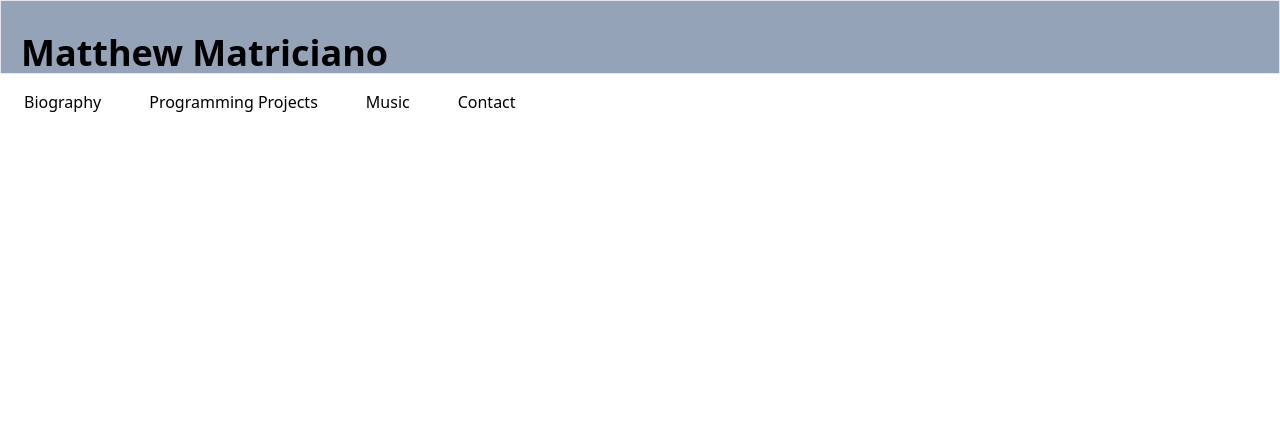
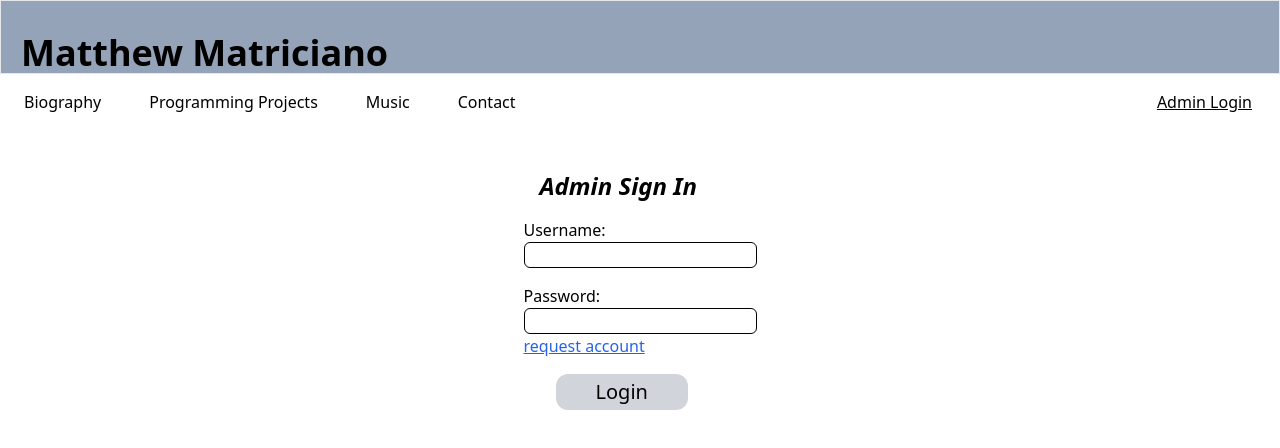
Before and after one commit to DennysGuy/PortfolioSite, a React (Create React App) app in the folder personal_website/: page /Login in a window 1280 px wide. Shown: the top 448 px of the page. Built offline with nearby package versions, Linux system fonts and the light colour scheme.

Commit message:
implementing startings of login system
I will work on creating a post next.

```diff
--- a/personal_website/Data/db.json
+++ b/personal_website/Data/db.json
@@ -8,7 +8,6 @@
             "description": "The UML Editor was developed during my Software Development principles class (CSCD350). The goal for this class project was to work in teams of 5 or 6 while implementing object oriented programming concepts, learn the process of github, and incorporate the agile process. The quarter was partitioned into sprints where we had to satisfy given requirements as well as a 'real world' client who gave us feedback. The first half of the quarter was focused on developing the UML editor in the commandline while the second half was focused on a GUI iteration. UML Editor was developed using the Java language and the Java FX GUI library.",
             "githublink": "https://github.com/harley-ewu/ReluctantJava",
             "id": "1"
-
 
         },
         {
@@ -38,5 +37,25 @@
             "githublink": "https://github.com/DennysGuy/Matt-s-Tetris",
             "id": "4"
         }
+    ],
+
+    "accounts": [
+        {
+            "username": "DennysGuy",
+            "password": "zxcasdf123",
+            "email": "mattmatriciano@gmail.com",
+            "userid": "1"
+        },
+        {
+            "username": "Tanman200",
+            "password": "password1",
+            "email": "testemail@gmail.com",
+            "userid": "1"
+        }
+    ],
+    "blog-pages": [
+        {
+
+        }
     ]
 }
--- a/personal_website/package.json
+++ b/personal_website/package.json
@@ -6,6 +6,7 @@
     "@testing-library/jest-dom": "^5.17.0",
     "@testing-library/react": "^13.4.0",
     "@testing-library/user-event": "^13.5.0",
+    "disqus-react": "^1.1.5",
     "react": "^18.2.0",
     "react-dom": "^18.2.0",
     "react-router-dom": "^6.22.3",
--- a/personal_website/public/index.html
+++ b/personal_website/public/index.html
@@ -6,38 +6,12 @@
     <meta name="viewport" content="width=device-width, initial-scale=1" />
     <meta name="theme-color" content="#000000" />
     <meta
-      name="description"
+      name="Matt's Portfolio"
       content="Web site created using create-react-app"
     />
-    <link rel="apple-touch-icon" href="" />
-    <!--
-      manifest.json provides metadata used when your web app is installed on a
-      user's mobile device or desktop. See https://developers.google.com/web/fundamentals/web-app-manifest/
-    -->
-    <link rel="manifest" href="%PUBLIC_URL%/manifest.json" />
-    <!--
-      Notice the use of %PUBLIC_URL% in the tags above.
-      It will be replaced with the URL of the `public` folder during the build.
-      Only files inside the `public` folder can be referenced from the HTML.
-
-      Unlike "/favicon.ico" or "favicon.ico", "%PUBLIC_URL%/favicon.ico" will
-      work correctly both with client-side routing and a non-root public URL.
-      Learn how to configure a non-root public URL by running `npm run build`.
-    -->
     <title>Matt's Portfolio Site</title>
   </head>
   <body>
     <noscript>You need to enable JavaScript to run this app.</noscript>
     <div id="root"></div>
-    <!--
-      This HTML file is a template.
-      If you open it directly in the browser, you will see an empty page.
-
-      You can add webfonts, meta tags, or analytics to this file.
-      The build step will place the bundled scripts into the <body> tag.
-
-      To begin the development, run `npm start` or `yarn start`.
-      To create a production bundle, use `npm run build` or `yarn build`.
-    -->
-  </body>
 </html>
--- a/personal_website/src/App.js
+++ b/personal_website/src/App.js
@@ -1,22 +1,35 @@
 import './App.css';
 import NavBar from './Components/NavBar';
 import AboutMe from './Pages/AboutMe';
-import {BrowserRouter as Router, Route, Routes, BrowserRouter} from 'react-router-dom';
+import {BrowserRouter as Router, Route, Routes} from 'react-router-dom';
 import ProgrammingProjects from './Pages/ProgrammingProjects';
 import Music from './Pages/Music';
 import Contact from './Pages/Contact';
+import BlogPage from './Pages/BlogPage';
+import LoginPage from './Pages/LoginPage';
+import AccountPage from './Pages/AccountSettings';
+import { useState } from 'react';
 
 function App() {
+  const [isLoggedIn, setIsLoggedIn] = useState(false);
+
+  const handleLoginMethod = () => {
+    setIsLoggedIn(true);
+  }
+
   return (
     <div>
       <Router>
-        <NavBar />
+        <NavBar  isLoggedIn={isLoggedIn}/>
         <main className="content">
           <Routes>
             <Route path="/" element={<AboutMe />}/>
             <Route path="/prog-projects" element={<ProgrammingProjects />}/>
             <Route path="/music" element={<Music />}/>
             <Route path="/contact" element={<Contact />}/>
+            <Route path="/blogpage" element={<BlogPage isLoggedin={isLoggedIn}/>}/>
+            <Route path="/Login" element={<LoginPage handleLogin={handleLoginMethod} />}/>
+            <Route path="/AccountSettings" element={<AccountPage />}/>
           </Routes>
         </main>
       </Router>
--- a/personal_website/src/Components/BlogPost.js
+++ b/personal_website/src/Components/BlogPost.js
@@ -1,4 +1,8 @@
+import Comments from "./Comments";
+import { Link } from "react-router-dom";
 const BlogPost = () => {
+
+    const currentDate = new Date();
     /*
         blog post layout:
          -- Top header will show username picture, title of blog, posted by me on 'date'
@@ -15,9 +19,32 @@ const BlogPost = () => {
     */
 
     return (
-        <div>
-            <h1>This is a blog</h1>
-        </div>
+
+            <div>
+                <h1 className="page-header">UML Editor Blog Page</h1>
+
+                <h1 className="flex underline font-bold text-4xl my-4 justify-center"> Blog Posts</h1>
+                <div className="flex flex-col rounded-xl overflow-hidden bg-zinc-300 max-w-[800px]">
+                    <div className="flex bg-slate-400">
+                        <img src="https://thumbs.dreamstime.com/b/default-avatar-profile-icon-vector-social-media-user-image-182145777.jpg" alt="profile-pic" className="h-24 border border-black mx-4" />
+                        <div className="flex flex-col">
+                            <h1 className="font-bold text-xl">Bug Fixes for Positioning Boxes after refresh and Relationship Lines</h1>
+                            <p>Posted by DennysGuy on {currentDate.toLocaleDateString()}</p>
+                        </div>
+                    </div>
+                    <p className="py-8 px-8 max-w-[800px]">
+                        Hello Everyone! <br /> <br />
+                        Today, the team and I worked on some quick bug fixes. You can check out the github page for the changes in code. <br /> <br />
+                        fixes include: <br />
+                        - consistency of positioning of class boxes when updates have been made<br />
+                        - relationship lines can now be established again! <br />
+                        <br />
+                        Thanks for reading, <br />
+                        Matt
+                    </p>
+                </div>
+            </div>
+
     );
 }
 
--- /dev/null
+++ b/personal_website/src/Components/Comments.js
@@ -0,0 +1,16 @@
+import { DiscussionEmbed } from "disqus-react";
+
+const Comments = ({post}) => {
+    const pageUrl = typeof window != 'undefined' ? window.location.href:""
+    const disqusCont = {
+        url:pageUrl,
+        identifier: post.slug,
+        title: post.title
+
+    }
+    return (
+        <DiscussionEmbed shortname="matt-matriciano-blog" config={disqusCont}/>
+    );
+}
+
+export default Comments;
--- a/personal_website/src/Components/NavBar.js
+++ b/personal_website/src/Components/NavBar.js
@@ -1,16 +1,31 @@
 import { Link } from "react-router-dom";
 
-const NavBar = () => {
+const NavBar = (props) => {
     return ( <div class="">
         <div>
             <h1 class="pl-5 font-bold text-4xl pt-8 border bg-slate-400">Matthew Matriciano</h1>
             <h2></h2>
         </div>
         <nav class="mt-4 mr-[-20px]">
-            <Link to="/" className="mx-6 ">Biography</Link>
-            <Link to="/prog-projects" class="mx-6  pt-6">Programming Projects</Link>
-            <Link to="/music" class="mx-6 pt-6">Music</Link>
-            <Link to="/contact" class="mx-6 pt-6">Contact</Link>
+            <div class="flex justify-between">
+                <div>
+                    <Link to="/" className="mx-6 ">Biography</Link>
+                    <Link to="/prog-projects" class="mx-6  pt-6">Programming Projects</Link>
+                    <Link to="/music" class="mx-6 pt-6">Music</Link>
+                    <Link to="/contact" class="mx-6 pt-6">Contact</Link>
+                </div>
+                <div>
+                    {props.isLoggedIn &&
+                    <div class="flex px-12">
+                        <p class="px-12">Welcome Admin!</p>
+                        <Link to="/AccountSettings" class="underline">Account</Link>
+                    </div>
+                    }
+                    {!props.isLoggedIn && <Link to="/Login" class="underline px-12">Admin Login</Link>}
+                </div>
+            </div>
+
+
         </nav>
     </div> );
 }
--- a/personal_website/src/Components/Project-Card.js
+++ b/personal_website/src/Components/Project-Card.js
@@ -1,5 +1,7 @@
+import { Link } from "react-router-dom";
 const ProjectCard = (props) => {
     return (
+    <Link to="/blogpage">
     <div class="project-card">
         <div class="flex flex-col px-4 pb-4">
             <h2 class="underline italic text-xl font-bold pb-2">{props.title}</h2>
@@ -13,7 +15,10 @@ const ProjectCard = (props) => {
                 <span class="italic pr-4 font-bold">{props.type}</span>
             </div>
         </div>
-    </div> );
+    </div>
+    </Link>
+
+    );
 }
 
 export default ProjectCard;
--- /dev/null
+++ b/personal_website/src/Pages/AccountSettings.js
@@ -0,0 +1,7 @@
+const AccountPage = () => {
+    return (
+        <h1>This is the Account Settings Page</h1>
+    );
+}
+
+export default AccountPage;
--- a/personal_website/src/Pages/BlogPage.js
+++ b/personal_website/src/Pages/BlogPage.js
@@ -1,6 +1,20 @@
-const BlogPage = () => {
+import BlogPost from "../Components/BlogPost";
+import { Link } from "react-router-dom";
+const BlogPage = ({isLoggedin}) => {
     return (
-        <h1>This is a blog page</h1>
+        <div>
+            <div class="mt-8 mx-8">
+                {isLoggedin && <Link to="" class="px-1 py-1 hover:bg-slate-600 hover:text-white text-slate-700 text-lg rounded-xl border border-4  border-slate-500 hover:border-gray-300">create post</Link>}
+            </div>
+            <div class="mt-6">
+                <div class="flex flex-col items-center">
+                    <BlogPost />
+                </div>
+            </div>
+
+        </div>
+
+
      );
 }
 
--- /dev/null
+++ b/personal_website/src/Pages/LoginPage.js
@@ -0,0 +1,31 @@
+import { Link } from "react-router-dom";
+
+const LoginPage = ({handleLogin}) => {
+    /*
+        A user can login if they have admin credentials, this will give them access to
+        all admin features such as being able to make a post.
+    */
+    return (
+        <div class="flex justify-center">
+            <div class="flex flex-col">
+                <h1 class=" italic flex font-bold text-2xl mt-14 ml-4"> Admin Sign In</h1>
+                <div class="flex flex-col max-w-[300px] mt-4 mb-4">
+                    <h2>Username:</h2>
+                    <input id="username" class="border border-black rounded-md"/>
+                    <h2 class="pt-4">Password:</h2>
+                    <input id="password" class="border border-black rounded-md" />
+                    <Link to="" class="underline text-blue-600">request account</Link>
+                </div>
+
+                <div class="px-8">
+                    <button onClick={handleLogin} class="bg-gray-300  text-xl px-10 py-1 rounded-xl transform hover:scale-110 transition ease-out duration-200">Login</button>
+                </div>
+
+            </div>
+
+        </div>
+
+    );
+}
+
+export default LoginPage;
```
Also changed, not shown: 1 other file (tests, documents, lock files or other folders).
